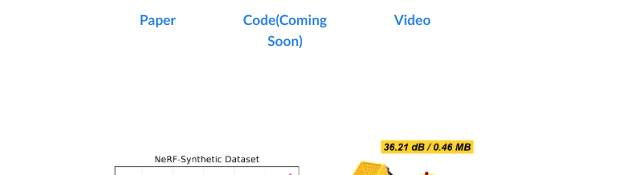
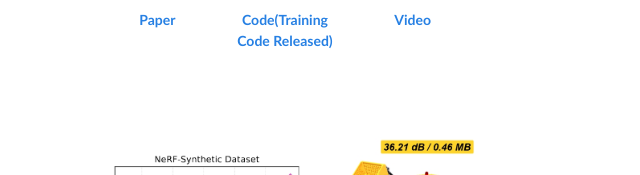
Before and after one commit to JasonLSC/nerfcodec_homepage, a plain HTML site: page index.html in a window 1280 px wide. Shown: the part 270-445 px from the top of the page, 355-995 px from the left. Drawn offline with nearby package versions, Linux system fonts and the light colour scheme; some packages are replaced by stand-ins of ours; a script that the page names is missing.

Commit message:
Update index.html

```diff
--- a/index.html
+++ b/index.html
@@ -89,7 +89,7 @@
                         <li>
                             <a href="https://github.com/JasonLSC/NeRFCodec_public">
                             <image src="img/github.png" height="60px">
-                                <h4><strong>Code(Coming Soon)</strong></h4>
+                                <h4><strong>Code(Training Code Released)</strong></h4>
                             </a>
                         </li>
                         <li>
```
